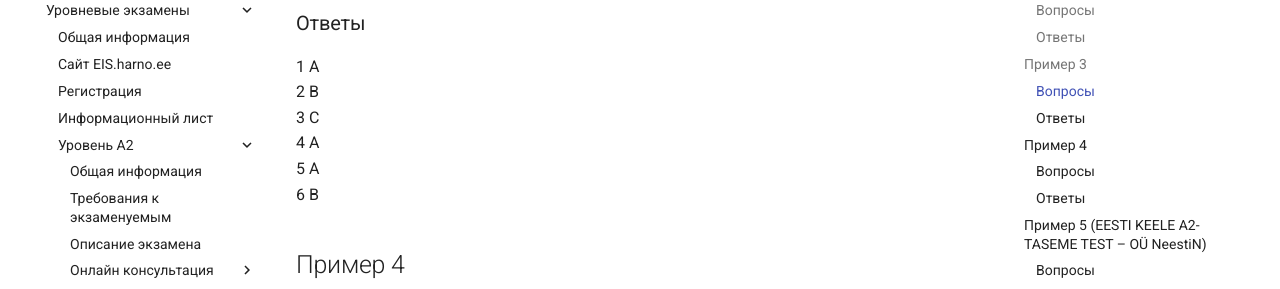
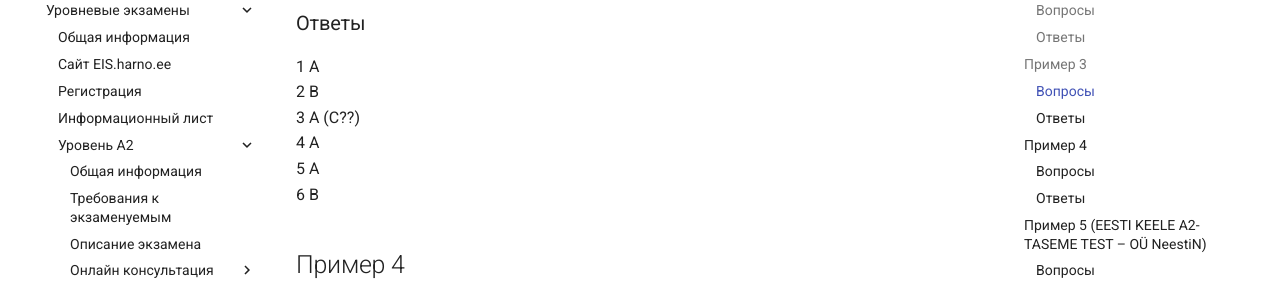
Before and after one commit to get-the-manual/eesti-keel, an MkDocs documentation site: the page built from docs/Exams/A2/Lugemine_1.md, in a window 1280 px wide and 900 px high, scrolled down 7687 px. Shown: the part 152-441 px from the top of the window. Built offline with MkDocs 1.6.1 and Material for MkDocs 9.7.7, drawn with Linux system fonts in a browser that asks for light colours; comment, search, counter and statistics services are not loaded.

Commit message:
Update answer for question 3
Correct answer for question 3 from 'C' to 'A'.

```diff
--- a/docs/Exams/A2/Lugemine_1.md
+++ b/docs/Exams/A2/Lugemine_1.md
@@ -331,7 +331,7 @@ C. Ma ei tea, kus.
 
 1 A
 2 B
-3 C
+3 A (C??)
 4 A
 5 A
 6 B
```
